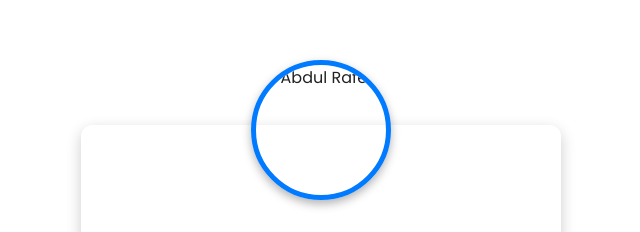
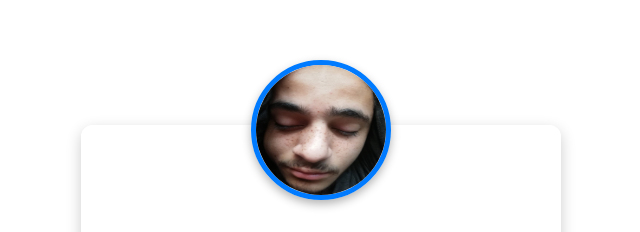
Before and after one commit to RAFEH21/web-hosting-assignment, a plain HTML site: page index.html in a window 1280 px wide. Shown: the top 232 px of the page, without its empty margins (319-959 px from the left). Drawn offline with Linux system fonts and the light colour scheme.

Commit message:
Update index.html

```diff
--- a/index.html
+++ b/index.html
@@ -9,7 +9,7 @@
 </head>
 <body>
     <div class="profile-card">
-        <img src="profile.jpg" alt="Abdul Rafeh" class="profile-pic">
+        <img src="rafeh.jpg" alt="Abdul Rafeh" class="profile-pic">
         <h1>Abdul Rafeh</h1>
         <p class="reg-number">Registration Number: 4583-FOC-BSCS-F22</p>
 
```
